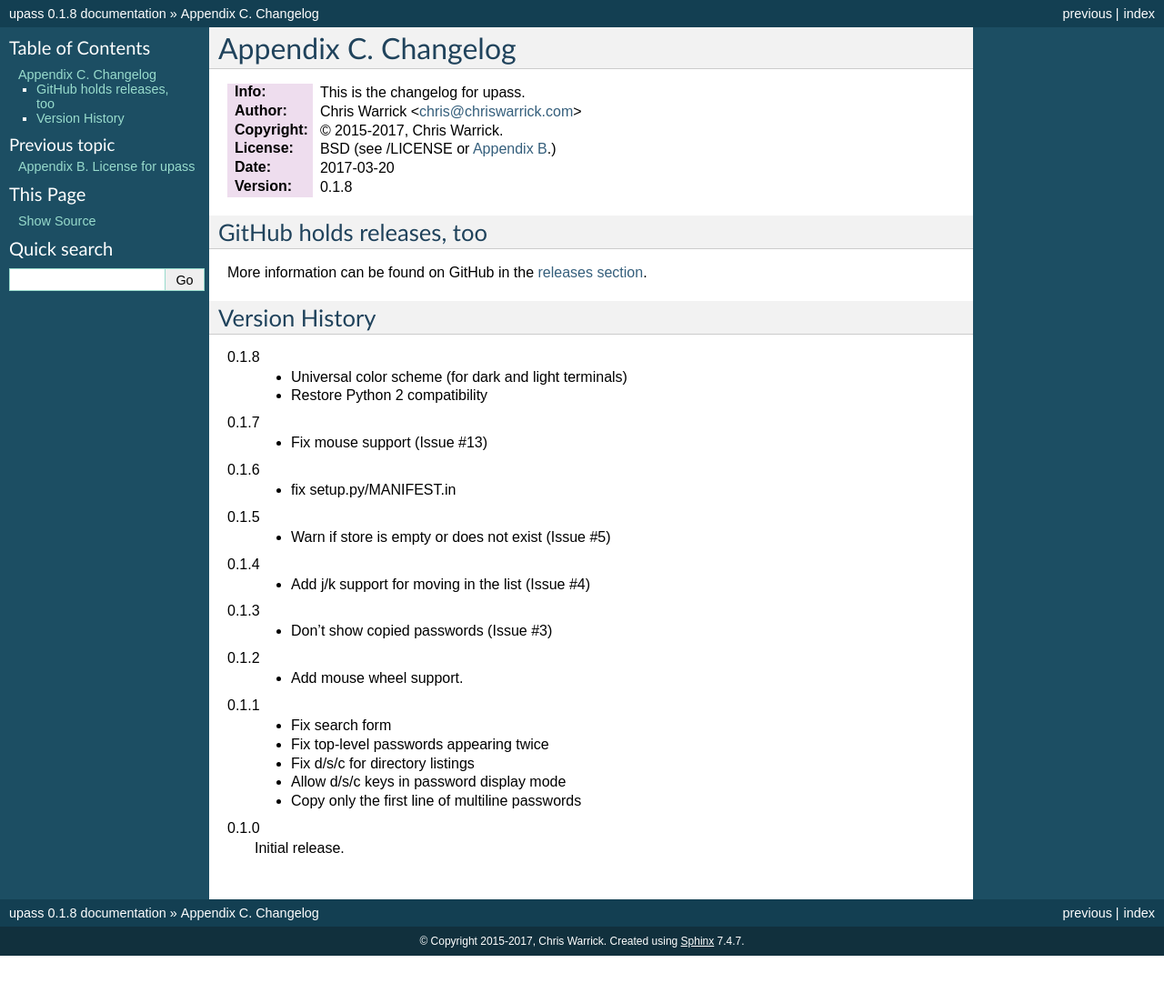
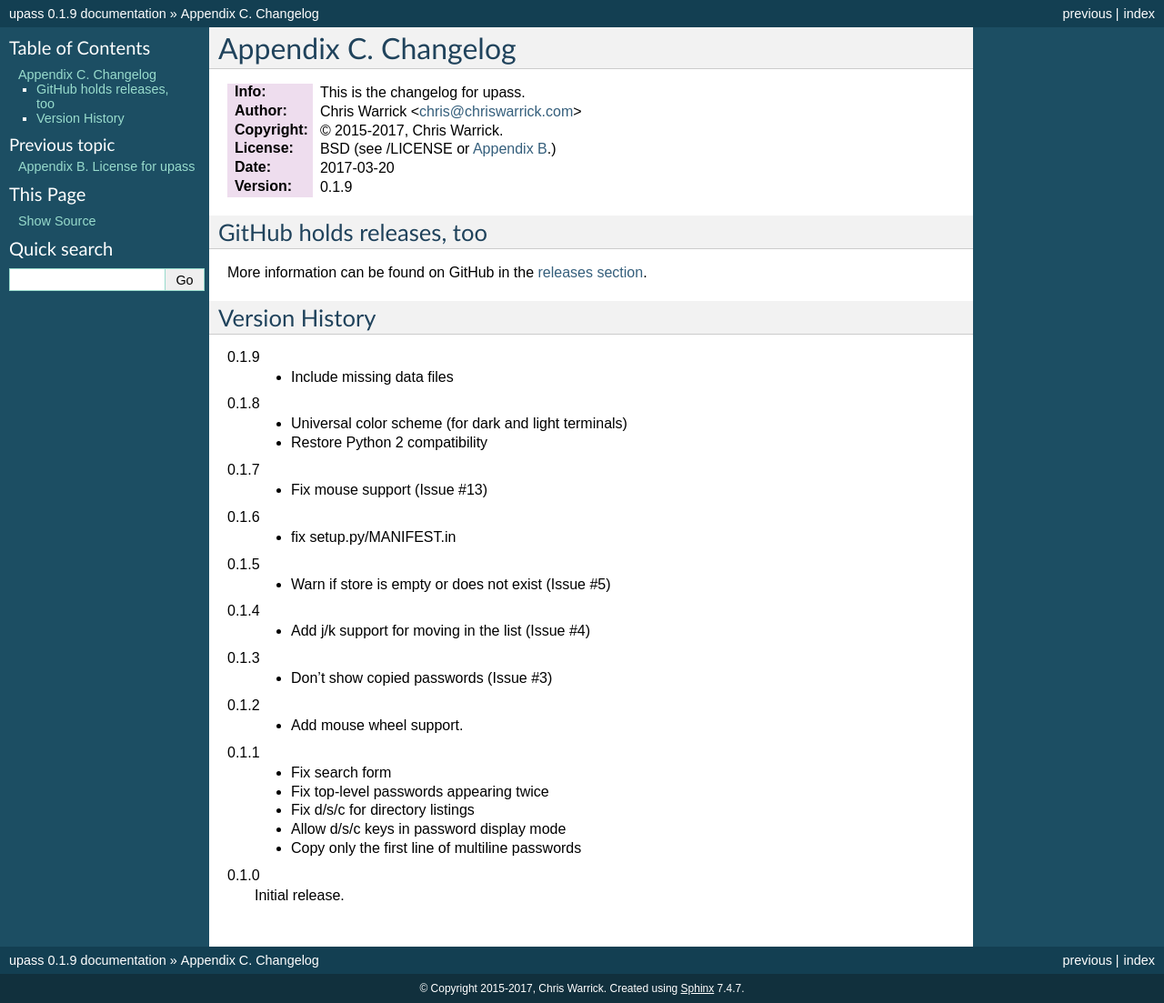
Before and after one commit to Kwpolska/upass, a Sphinx documentation site: the page built from docs/CHANGELOG.rst, in a window 1280 px wide. Shown: the whole page at 91% size. Built offline with Sphinx 7.4.7, drawn with Linux system fonts in a browser that asks for light colours; before the commit the page ends 1051 px from its top, so only the background shows below that.

Commit message:
v0.1.9: include missing data files
Signed-off-by: Chris Warrick <kwpolska@gmail.com>

```diff
--- a/CHANGELOG.rst
+++ b/CHANGELOG.rst
@@ -6,7 +6,7 @@
 :Copyright: © 2015-2017, Chris Warrick.
 :License: BSD (see /LICENSE or :doc:`Appendix B <LICENSE>`.)
 :Date: 2017-03-20
-:Version: 0.1.8
+:Version: 0.1.9
 
 .. index:: CHANGELOG
 
@@ -18,6 +18,9 @@
 
 Version History
 ===============
+
+0.1.9
+    * Include missing data files
 
 0.1.8
     * Universal color scheme (for dark and light terminals)
--- a/README.rst
+++ b/README.rst
@@ -5,7 +5,7 @@
 :Author: Chris Warrick <chris@chriswarrick.com>
 :Copyright: © 2015-2017, Chris Warrick.
 :Date: 2017-03-20
-:Version: 0.1.8
+:Version: 0.1.9
 
 .. image:: https://chriswarrick.com/galleries/upass/directory-listing.png
 
--- a/docs/CHANGELOG.rst
+++ b/docs/CHANGELOG.rst
@@ -6,7 +6,7 @@
 :Copyright: © 2015-2017, Chris Warrick.
 :License: BSD (see /LICENSE or :doc:`Appendix B <LICENSE>`.)
 :Date: 2017-03-20
-:Version: 0.1.8
+:Version: 0.1.9
 
 .. index:: CHANGELOG
 
@@ -18,6 +18,9 @@
 
 Version History
 ===============
+
+0.1.9
+    * Include missing data files
 
 0.1.8
     * Universal color scheme (for dark and light terminals)
--- a/docs/LICENSE.rst
+++ b/docs/LICENSE.rst
@@ -6,7 +6,7 @@
 :Copyright: © 2015-2017, Chris Warrick.
 :License: BSD (see /LICENSE or :doc:`Appendix B <LICENSE>`.)
 :Date: 2017-03-20
-:Version: 0.1.8
+:Version: 0.1.9
 
 .. index:: LICENSE
 
--- a/docs/README.rst
+++ b/docs/README.rst
@@ -5,7 +5,7 @@
 :Author: Chris Warrick <chris@chriswarrick.com>
 :Copyright: © 2015-2017, Chris Warrick.
 :Date: 2017-03-20
-:Version: 0.1.8
+:Version: 0.1.9
 
 .. image:: https://chriswarrick.com/galleries/upass/directory-listing.png
 
--- a/docs/conf.py
+++ b/docs/conf.py
@@ -48,9 +48,9 @@
 # built documents.
 #
 # The short X.Y version.
-version = '0.1.8'
+version = '0.1.9'
 # The full version, including alpha/beta/rc tags.
-release = '0.1.8'
+release = '0.1.9'
 
 # The language for content autogenerated by Sphinx. Refer to documentation
 # for a list of supported languages.
--- a/setup.py
+++ b/setup.py
@@ -7,7 +7,7 @@
     dependencies = [l.strip() for l in fh]
 
 setup(name='upass',
-      version='0.1.8',
+      version='0.1.9',
       description='Console UI for pass.',
       keywords='upass',
       author='Chris Warrick',
@@ -17,6 +17,7 @@
       long_description=io.open('./docs/README.rst', 'r', encoding='utf-8').read(),
       platforms='any',
       zip_safe=False,
+      include_package_data=True,
       # http://pypi.python.org/pypi?%3Aaction=list_classifiers
       classifiers=['Development Status :: 3 - Alpha',
                    'Programming Language :: Python',
--- a/upass/__init__.py
+++ b/upass/__init__.py
@@ -1,5 +1,5 @@
 # -*- encoding: utf-8 -*-
-# upass v0.1.8
+# upass v0.1.9
 # Console UI for pass.
 # Copyright © 2015-2017, Chris Warrick.
 # All rights reserved.
@@ -44,7 +44,7 @@
 import configparser
 
 __title__ = 'upass'
-__version__ = '0.1.8'
+__version__ = '0.1.9'
 __author__ = 'Chris Warrick'
 __license__ = '3-clause BSD'
 __docformat__ = 'restructuredtext en'
```
Also changed, not shown: 5 other files.
